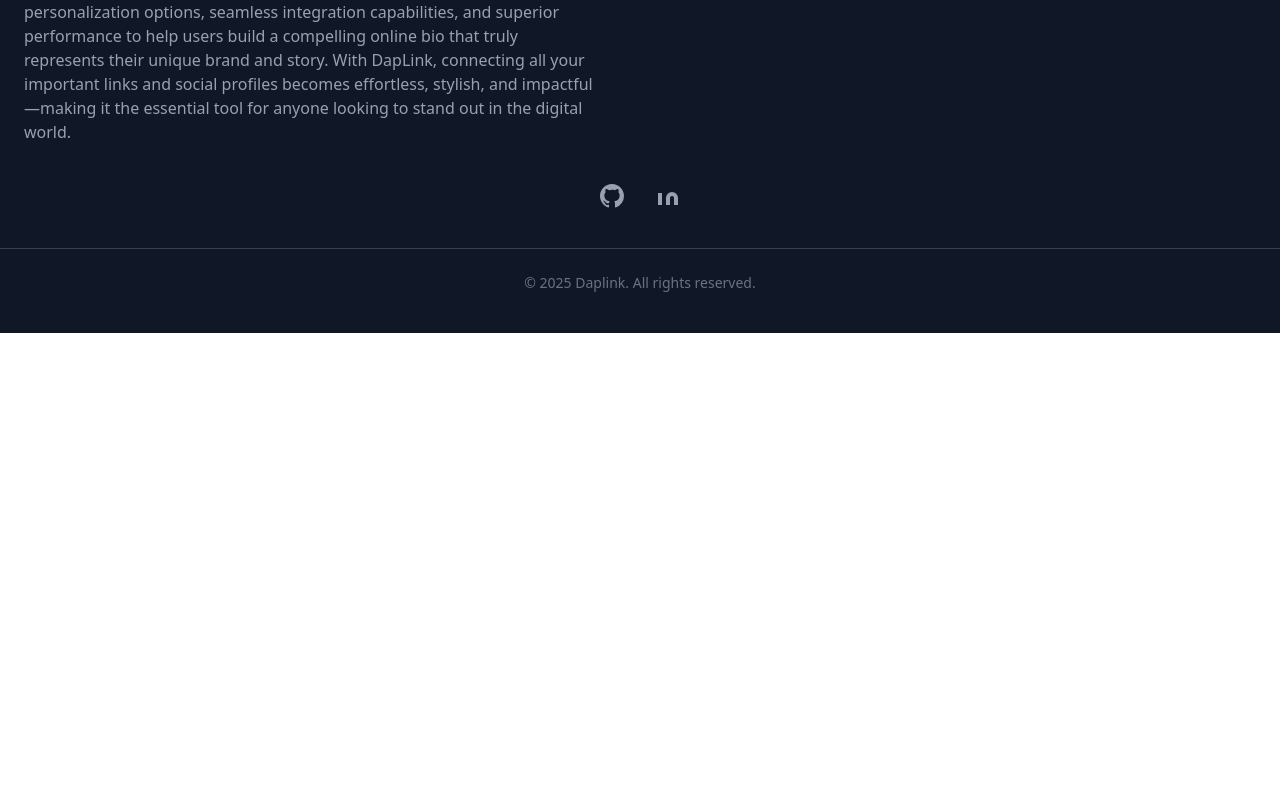
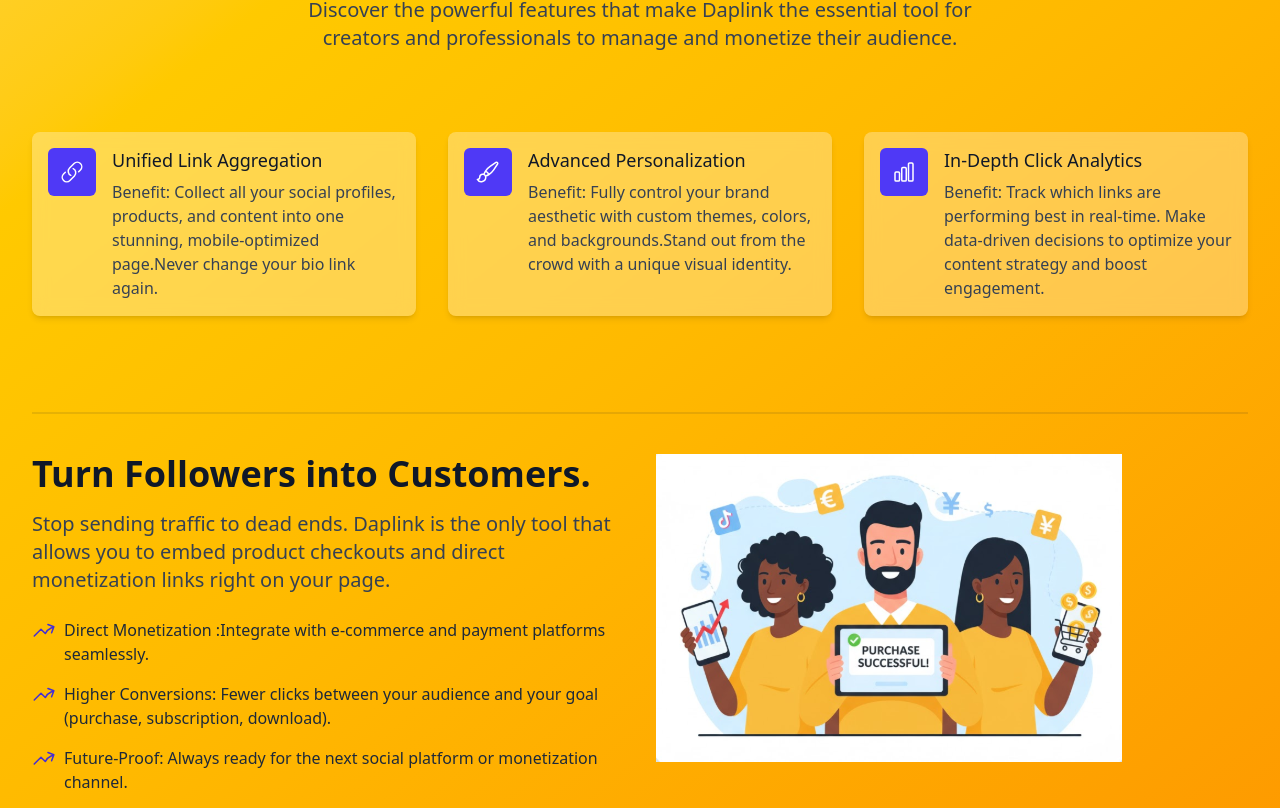
Before and after one commit to kunal834/Daplink, a Next.js app: page / in a window 1280 px wide. Shown: the part 952-1760 px from the top of the page. Before the commit the page ends 1285 px from the top, so only its background shows below. Built offline with nearby package versions, Linux system fonts and the light colour scheme.

Commit message:
added feature section

```diff
--- /dev/null
+++ b/Components/Fearureshowcase.js
@@ -0,0 +1,131 @@
+// FeatureShowcase.jsx
+import React from 'react';
+import { LinkIcon, PaintBrushIcon, ChartBarIcon, ArrowTrendingUpIcon } from '@heroicons/react/24/outline';
+import Image from 'next/image';
+
+const FeatureShowcase = () => {
+  return (
+    // Background: Uses the amber gradient
+    <div className="bg-gradient-to-br from-amber-300 via-amber-400 to-amber-500 py-16 md:w-full w-[106vw] ">
+      <div className="max-w-7xl mx-auto px-4 sm:px-6 lg:px-8">
+
+        {/* --- Section Header --- */}
+        <div className="lg:text-center">
+          <h2 className="text-lg font-semibold text-indigo-800">
+            Daplink Advantage
+          </h2>
+          {/* Adjusted text-gray-900 for high contrast on the gradient */}
+          <p className="mt-2 text-3xl leading-8 font-extrabold tracking-tight text-gray-900 sm:text-4xl">
+            More than just a link—it's your digital headquarters.
+          </p>
+          {/* Adjusted text color for better readability on the bright background */}
+          <p className="mt-4 max-w-2xl text-xl text-gray-700 lg:mx-auto">
+            Discover the powerful features that make Daplink the essential tool for creators and professionals to manage and monetize their audience.
+          </p>
+        </div>
+
+        {/* --- Key Features Grid --- */}
+        <div className="mt-20">
+          <dl className="space-y-10 md:space-y-0 md:grid md:grid-cols-3 md:gap-x-8 md:gap-y-10">
+
+            {/* Feature 1: Unified Linking */}
+            <div className="relative p-4 rounded-lg bg-white/30 backdrop-blur-sm shadow-md transition hover:bg-white/50">
+              <dt>
+                <div className="absolute flex items-center justify-center h-12 w-12 rounded-md bg-indigo-600 text-white">
+                  <LinkIcon className="h-6 w-6" aria-hidden="true" />
+                </div>
+                <p className="ml-16 text-lg leading-6 font-medium text-gray-900">
+                  Unified Link Aggregation
+                </p>
+              </dt>
+              <dd className="mt-2 ml-16 text-base text-gray-700">
+                Benefit: Collect all your social profiles, products, and content into one stunning, mobile-optimized page.Never change your bio link again.
+              </dd>
+            </div>
+
+            {/* Feature 2: Deep Customization */}
+            <div className="relative p-4 rounded-lg bg-white/30 backdrop-blur-sm shadow-md transition hover:bg-white/50">
+              <dt>
+                <div className="absolute flex items-center justify-center h-12 w-12 rounded-md bg-indigo-600 text-white">
+                  <PaintBrushIcon className="h-6 w-6" aria-hidden="true" />
+                </div>
+                <p className="ml-16 text-lg leading-6 font-medium text-gray-900">
+                  Advanced Personalization
+                </p>
+              </dt>
+              <dd className="mt-2 ml-16 text-base text-gray-700">
+               Benefit: Fully control your brand aesthetic with custom themes, colors, and backgrounds.Stand out from the crowd with a unique visual identity.
+              </dd>
+            </div>
+
+            {/* Feature 3: Performance Analytics */}
+            <div className="relative p-4 rounded-lg bg-white/30 backdrop-blur-sm shadow-md transition hover:bg-white/50">
+              <dt>
+                <div className="absolute flex items-center justify-center h-12 w-12 rounded-md bg-indigo-600 text-white">
+                  <ChartBarIcon className="h-6 w-6" aria-hidden="true" />
+                </div>
+                <p className="ml-16 text-lg leading-6 font-medium text-gray-900">
+                  In-Depth Click Analytics
+                </p>
+              </dt>
+              <dd className="mt-2 ml-16 text-base text-gray-700">
+                Benefit: Track which links are performing best in real-time. Make data-driven decisions to optimize your content strategy and boost engagement.
+              </dd>
+            </div>
+
+          </dl>
+        </div>
+
+        {/* --- Highlighted Core Benefit Section --- */}
+        {/* Changed border-t to border-t-2 and border-gray-900 for contrast */}
+        <div className="mt-24 pt-10 border-t-2 border-gray-900/10">
+            {/* Added flex-col-reverse on mobile for a better stacking order */}
+            <div className="lg:grid lg:grid-cols-12 lg:gap-8 flex flex-col-reverse lg:flex-row">
+                <div className="lg:col-span-6">
+                    <h3 className="text-3xl font-extrabold text-gray-900 sm:text-4xl">
+                        Turn Followers into Customers.
+                    </h3>
+                    <p className="mt-4 text-xl text-gray-700">
+                        Stop sending traffic to dead ends. Daplink is the only tool that allows you to embed product checkouts and direct monetization links right on your page.
+                    </p>
+                    <ul className="mt-6 space-y-4">
+                        <li className="flex items-start">
+                            {/* Adjusted icon color for better contrast */}
+                            <ArrowTrendingUpIcon className="flex-shrink-0 h-6 w-6 text-indigo-700 mr-2" />
+                            <p className="text-base text-gray-800">
+                                Direct Monetization :Integrate with e-commerce and payment platforms seamlessly.
+                            </p>
+                        </li>
+                        <li className="flex items-start">
+                            <ArrowTrendingUpIcon className="flex-shrink-0 h-6 w-6 text-indigo-700 mr-2" />
+                            <p className="text-base text-gray-800">
+                                Higher Conversions: Fewer clicks between your audience and your goal (purchase, subscription, download).
+                            </p>
+                        </li>
+                        <li className="flex items-start">
+                            <ArrowTrendingUpIcon className="flex-shrink-0 h-6 w-6 text-indigo-700 mr-2" />
+                            <p className="text-base text-gray-800">
+                                Future-Proof: Always ready for the next social platform or monetization channel.
+                            </p>
+                        </li>
+                    </ul>
+                </div>
+                <div className="mt-10 lg:mt-0 lg:col-span-6">
+                    {/* Placeholder for an image or animation of a product link/checkout */}
+                    {/* Added relative positioning for better aspect ratio support */}
+                    {/* <div className="relative pt-[56.25%] sm:pt-[65%] lg:pt-[70%] bg--100 rounded-lg overflow-hidden shadow-2xl flex items-center justify-center">
+                        <span className="absolute inset-0 flex items-center justify-center text-gray-500 italic p-10">
+
+                        </span>
+                    </div> */}
+                   <img src="/feature.png" alt="" />
+                </div>
+            </div>
+        </div>
+
+      </div>
+    </div>
+  );
+};
+
+export default FeatureShowcase;
--- a/app/page.js
+++ b/app/page.js
@@ -6,6 +6,7 @@ import { useState } from "react";
   import { ToastContainer, toast } from 'react-toastify';
   import { useRouter } from "next/navigation";
   import Footer from "@/Components/Footer";
+import FeatureShowcase from "@/Components/Fearureshowcase";
 
 
 
@@ -58,6 +59,7 @@ const [text, settext] = useState("")
 
     </div>
     </main>
+    <FeatureShowcase/>
 <Footer/>
     </>
   );
--- a/package.json
+++ b/package.json
@@ -10,6 +10,7 @@
     "type": "module"
   },
   "dependencies": {
+    "@heroicons/react": "^2.2.0",
     "@vercel/analytics": "^1.5.0",
     "@vercel/speed-insights": "^1.2.0",
     "mongodb": "^6.18.0",
```
Also changed, not shown: public/feature.png (added), 1 other file (tests, documents, lock files or other folders).
